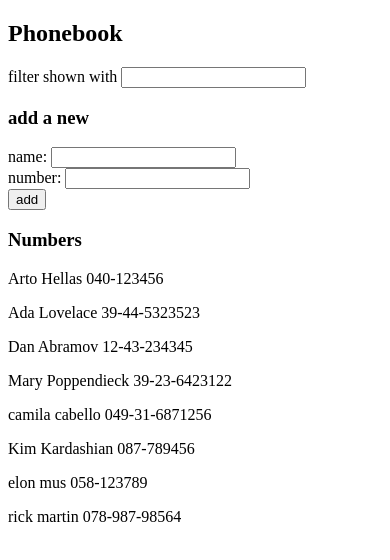
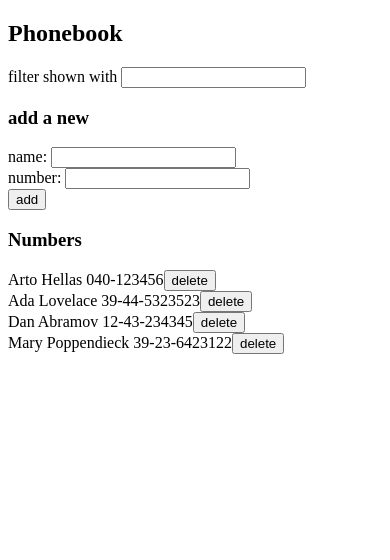
Before and after one commit to miguetronic/Full-Stack-Open-2021, a React (Create React App) app in the folder part2/phonebook/: page / in a window 390 px wide. Shown: the top 560 px of the page. Built offline with nearby package versions, Linux system fonts and the light colour scheme; data requests are answered from the project's data file.

Commit message:
Exercise 2.17: Phonebook step9

```diff
--- a/part2/phonebook/db.json
+++ b/part2/phonebook/db.json
@@ -19,26 +19,6 @@
       "name": "Mary Poppendieck",
       "number": "39-23-6423122",
       "id": 4
-    },
-    {
-      "name": "camila cabello",
-      "number": "049-31-6871256",
-      "id": 5
-    },
-    {
-      "name": "Kim Kardashian",
-      "number": "087-789456",
-      "id": 6
-    },
-    {
-      "name": "elon mus",
-      "number": "058-123789",
-      "id": 7
-    },
-    {
-      "name": "rick martin",
-      "number": "078-987-98564",
-      "id": 8
     }
   ]
 }
--- a/part2/phonebook/src/App.js
+++ b/part2/phonebook/src/App.js
@@ -41,6 +41,23 @@ const App = () => {
   const handleNewNumber = (event) => {
     //console.log(event.target.value);
     setNewNumber(event.target.value)
+  }
+
+  const handleDelete = (id) => {
+    const message = `Delete ${persons.find(person => person.id === id).name} ?`
+    const confirm = window.confirm(message);
+
+    if (confirm === false) {
+      return
+    }
+
+    axios.delete(`http://localhost:3001/persons/${id}`)
+      .then(response => {
+        console.log(response)
+        const updatePersons = persons.filter(person => person.id !== id)
+        console.log("update persons are:", updatePersons)
+        setPersons(updatePersons)
+      })
   }
 
   const addPerson = (event) => {
@@ -97,7 +114,7 @@ const App = () => {
 
       <h3>Numbers</h3>
 
-      <Persons personsToShow={personsToShow} />
+      <Persons personsToShow={personsToShow} handleDelete={handleDelete} />
 
     </div>
   )
--- a/part2/phonebook/src/components/Persons.js
+++ b/part2/phonebook/src/components/Persons.js
@@ -3,7 +3,10 @@ import React from 'react'
 const PersonsDisplay = (props) => {
   //console.log("PERSONS IS", props)
   return (
-    <p>{props.person.name} {props.person.number}</p>
+    <div>
+      {props.person.name} {props.person.number}
+      <button onClick={()=>props.handleDelete(props.person.id)}>delete</button>
+    </div>
   )
 };
 
@@ -11,7 +14,7 @@ const Persons = (props) => {
   //console.log("Persons component props:",props.persons)
   return (
     <div>
-      {props.personsToShow.map(person => <PersonsDisplay key={person.id} person={person} />)}
+      {props.personsToShow.map(person => <PersonsDisplay key={person.id} person={person} handleDelete={props.handleDelete}/>)}
     </div>
   )
 };
```
